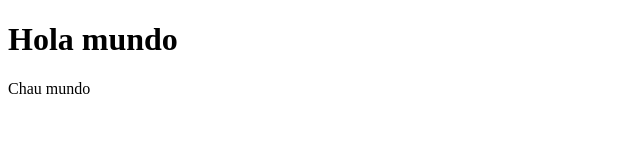
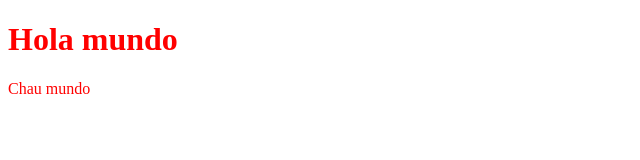
Before and after one commit to carlos-luis-alvarado/git-inicial, a plain HTML site: page index.html in a window 1280 px wide. Shown: the whole page, without its empty margins (0-640 px from the left). Drawn offline with Linux system fonts and the light colour scheme.

Commit message:
agrego estilos css a mi proyecto

```diff
--- /dev/null
+++ b/css/estilos.css
@@ -0,0 +1,3 @@
+html{
+    color:red;
+}
--- a/index.html
+++ b/index.html
@@ -15,7 +15,7 @@ En Git tenemos tres area de trabajo dentro de un repositorio local:
     git config --global user.email "email@email.com" (recomendable el mismo que usa la cuenta de github)
     git status indica el estado del working directory(despues de un commit va a estar sin cambios)
     git log --oneline muestra un reusmen de los commits
-
+    q para salir del git log , en caso de que la terminal no pueda mostrar todos los commits
 -->
 <!DOCTYPE html>
 <html lang="en">
@@ -23,6 +23,7 @@ En Git tenemos tres area de trabajo dentro de un repositorio local:
     <meta charset="UTF-8">
     <meta http-equiv="X-UA-Compatible" content="IE=edge">
     <meta name="viewport" content="width=device-width, initial-scale=1.0">
+    <link rel="stylesheet" href="css/estilos.css">
     <title>Archivo inicial</title>
 </head>
 <body>
```
